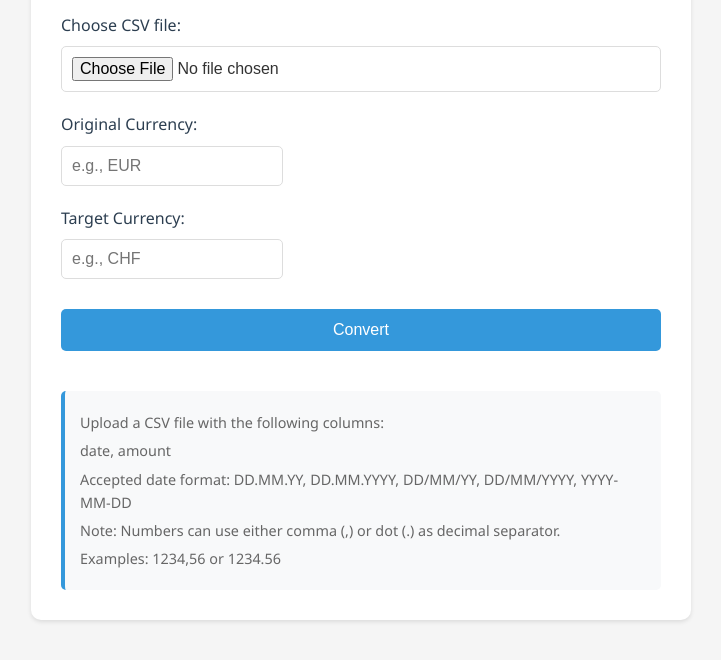
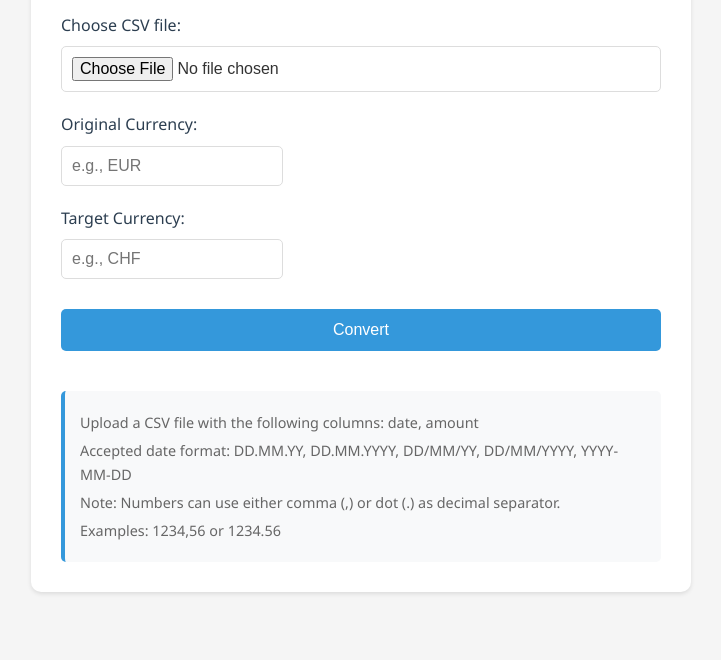
Before and after one commit to isasimo/currency-convertor, a website: page index.html in a window 1280 px wide. Shown: the part 140-800 px from the top of the page, without its empty margins (279-1000 px from the left). Drawn offline with Linux system fonts and the light colour scheme.

Commit message:
Fixed text

```diff
--- a/index.html
+++ b/index.html
@@ -28,8 +28,7 @@
         <button type="submit">Convert</button>
 
         <div class="format-note">
-          <p>Upload a CSV file with the following columns:</p>
-          <p>date, amount</p>
+          <p>Upload a CSV file with the following columns: date, amount</p>
           <p>Accepted date format: DD.MM.YY, DD.MM.YYYY, DD/MM/YY, DD/MM/YYYY, YYYY-MM-DD</p>
           <p>Note: Numbers can use either comma (,) or dot (.) as decimal separator.</p>
           <p>Examples: 1234,56 or 1234.56</p>
```
